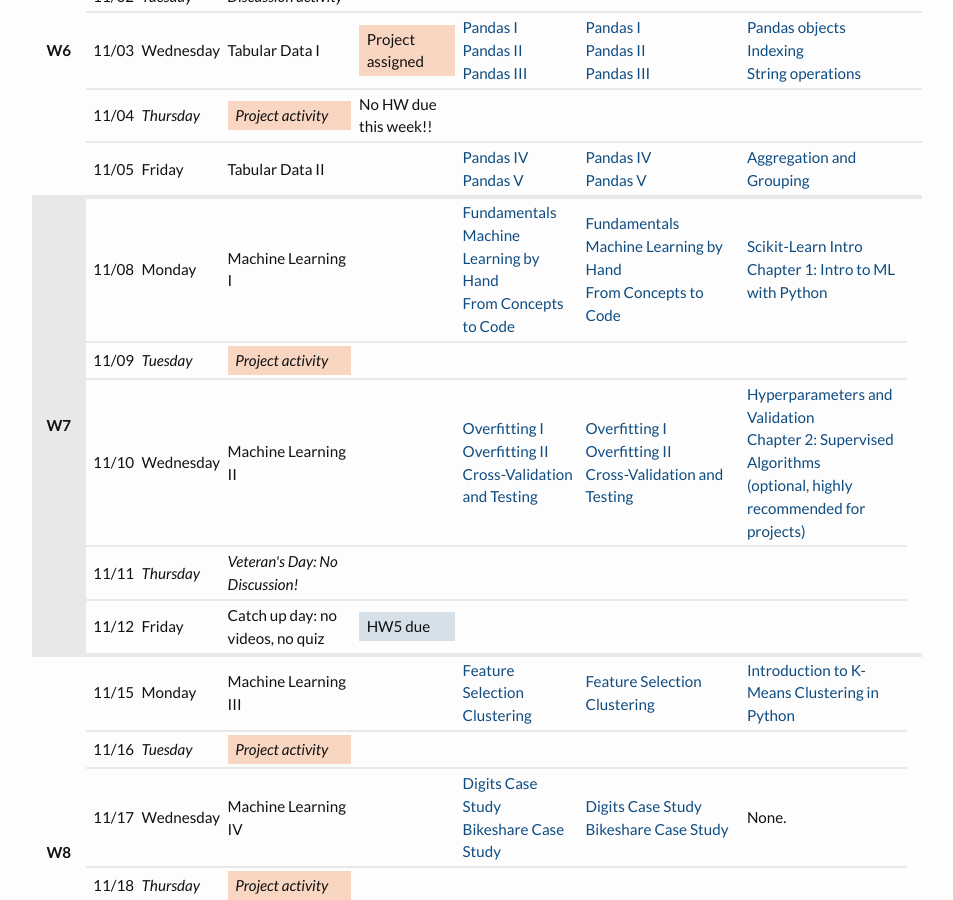
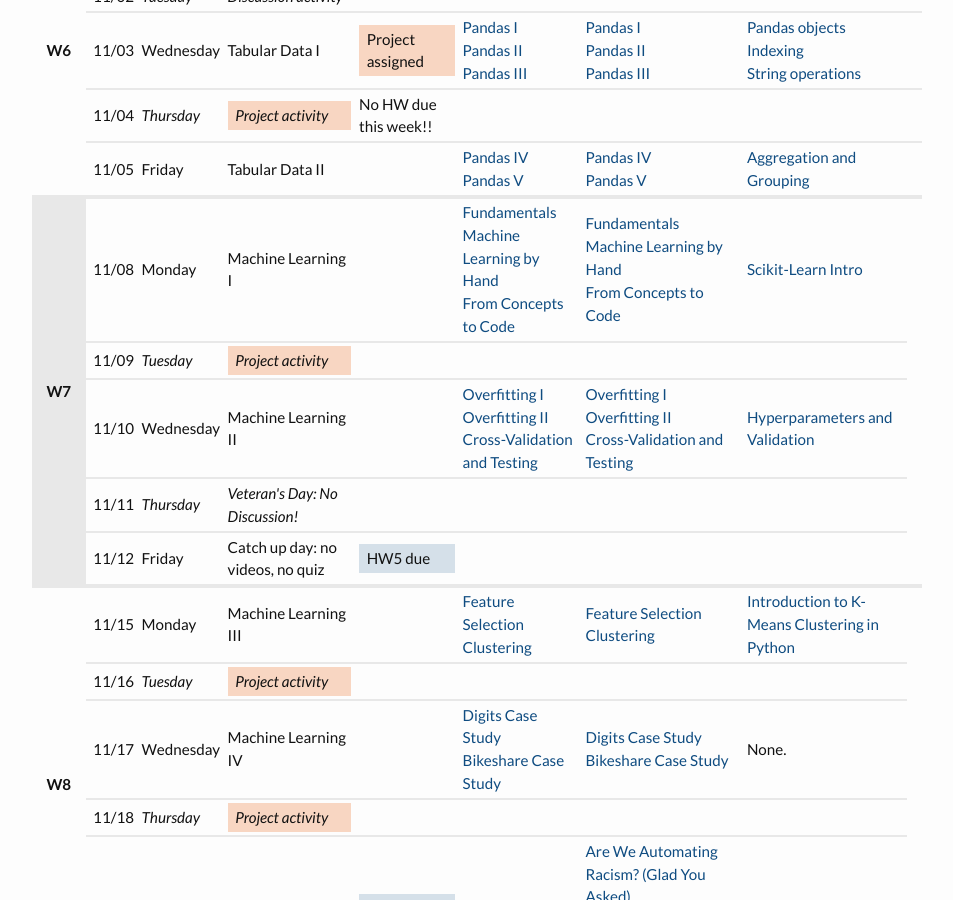
Before and after one commit to PhilChodrow/PIC16A, a Jekyll site: the page built from schedule.md, in a window 1280 px wide and 900 px high, scrolled down 1674 px. Shown: the whole window, without its empty margins (163-1116 px from the left). Built offline with Jekyll 4.4.1, drawn with Linux system fonts in a browser that asks for light colours; nearby versions of some CDN libraries.

Commit message:
Update schedule.md

```diff
--- a/schedule.md
+++ b/schedule.md
@@ -767,10 +767,6 @@ Normal font means a Lecture day, *italics means a Discussion day.*
                 <a href="https://jakevdp.github.io/PythonDataScienceHandbook/05.02-introducing-scikit-learn.html">
                     Scikit-Learn Intro
                 </a>
-                <br>
-                <a href="http://noracook.io/Books/Python/introductiontomachinelearningwithpython.pdf">
-                    Chapter 1: Intro to ML with Python
-                </a>
             </td>
         </tr>
         <tr>
@@ -816,12 +812,6 @@ Normal font means a Lecture day, *italics means a Discussion day.*
             <td>
                 <a href="https://jakevdp.github.io/PythonDataScienceHandbook/05.03-hyperparameters-and-model-validation.html">
                     Hyperparameters and Validation
-                </a>
-                <br>
-                <a href="http://noracook.io/Books/Python/introductiontomachinelearningwithpython.pdf">
-                    Chapter 2: Supervised Algorithms
-                    <br>
-                    (optional, highly recommended for projects)
                 </a>
             </td>
         </tr>
```
